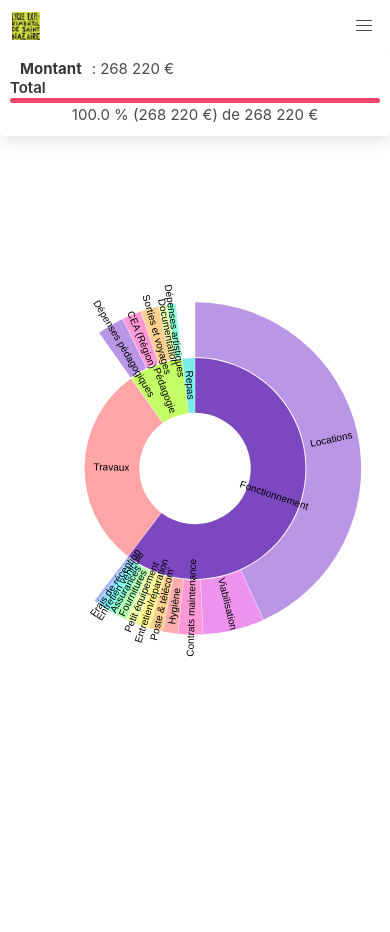
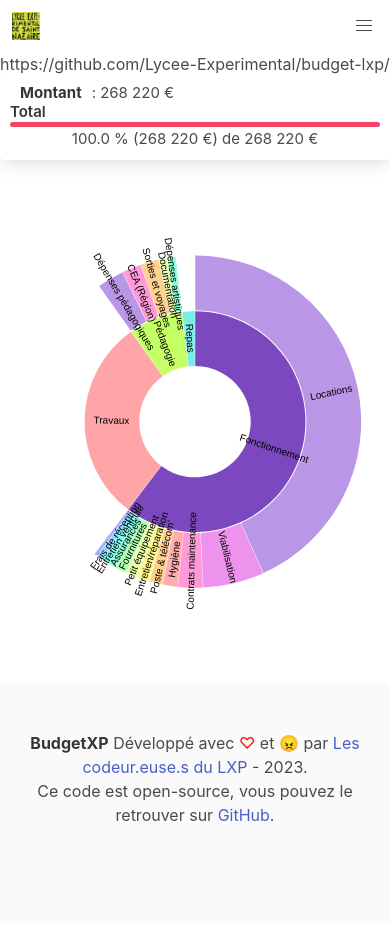
Before and after one commit to Lycee-Experimental/budget-lxp, a Flask app: page /sunburst?budget_previ=1 in a window 390 px wide. Before the commit the page ends 657 px from the top, so only its background shows below. Run offline with Flask 3, Linux system fonts and the light colour scheme.

Commit message:
Modif responsive et navbar. Ajout footer

```diff
--- a/static/css/sunburst-responsive.css
+++ b/static/css/sunburst-responsive.css
@@ -40,16 +40,3 @@
         padding: 10px !important;
     }
 }
-
-@media all and ( max-width: 600px) {
-    #chart {
-        top: -60px !important;
-
-    }
-
-    svg {
-        height: 150% !important;
-        size: 700px;
-    }
-
-}
--- a/templates/base.html
+++ b/templates/base.html
@@ -17,6 +17,16 @@
 
         {%block content%}
         {%endblock%}
+
+        <footer class="footer">
+          <div class="content has-text-centered">
+            <p>
+              <strong>BudgetXP</strong> Développé avec <coeur style="color: red;">♡</coeur> et 😠 par <a href="https://github.com/orgs/Lycee-Experimental/teams/les-codeureuses-du-lxp">Les codeur.euse.s du LXP</a> - 2023.
+            </br>
+              Ce code est open-source, vous pouvez le retrouver sur <a href="https://github.com/Lycee-Experimental/budget-lxp">GitHub</a>.
+            </p>
+          </div>
+        </footer>
       </div>
 
     {% block extrajs %}
--- a/templates/index.html
+++ b/templates/index.html
@@ -6,10 +6,11 @@
       <div class="card-content">
         <p class="title">Dashboard - BudgetXP, l'app capitaliste du LXP</h1>
         <p class="subtitle">Bienvenue sur le dashboard de "BudgetXP"
-        </br></br>Développé avec ♡ et 😠 par les codeureuses du LXP - 2023
+        </br></br>Développé avec <coeur style="color: red;">♡</coeur> et 😠 par les codeureuses du LXP - 2023
         </p>
       </div>
     </div>
     </div>
 </section>
+
 {%endblock%}
--- a/templates/navbar.html
+++ b/templates/navbar.html
@@ -11,16 +11,12 @@
         <span aria-hidden="true"></span>
         <span aria-hidden="true"></span>
       </a>
-    </div>
+    </div>https://github.com/Lycee-Experimental/budget-lxp/
 
     <div id="navbarBasicExample" class="navbar-menu">
       <div class="navbar-start">
         <a class="navbar-item" href="/">
           Accueil
-        </a>
-
-        <a class="navbar-item">
-          Documentation
         </a>
 
         <div class="navbar-item has-dropdown is-hoverable">
```
